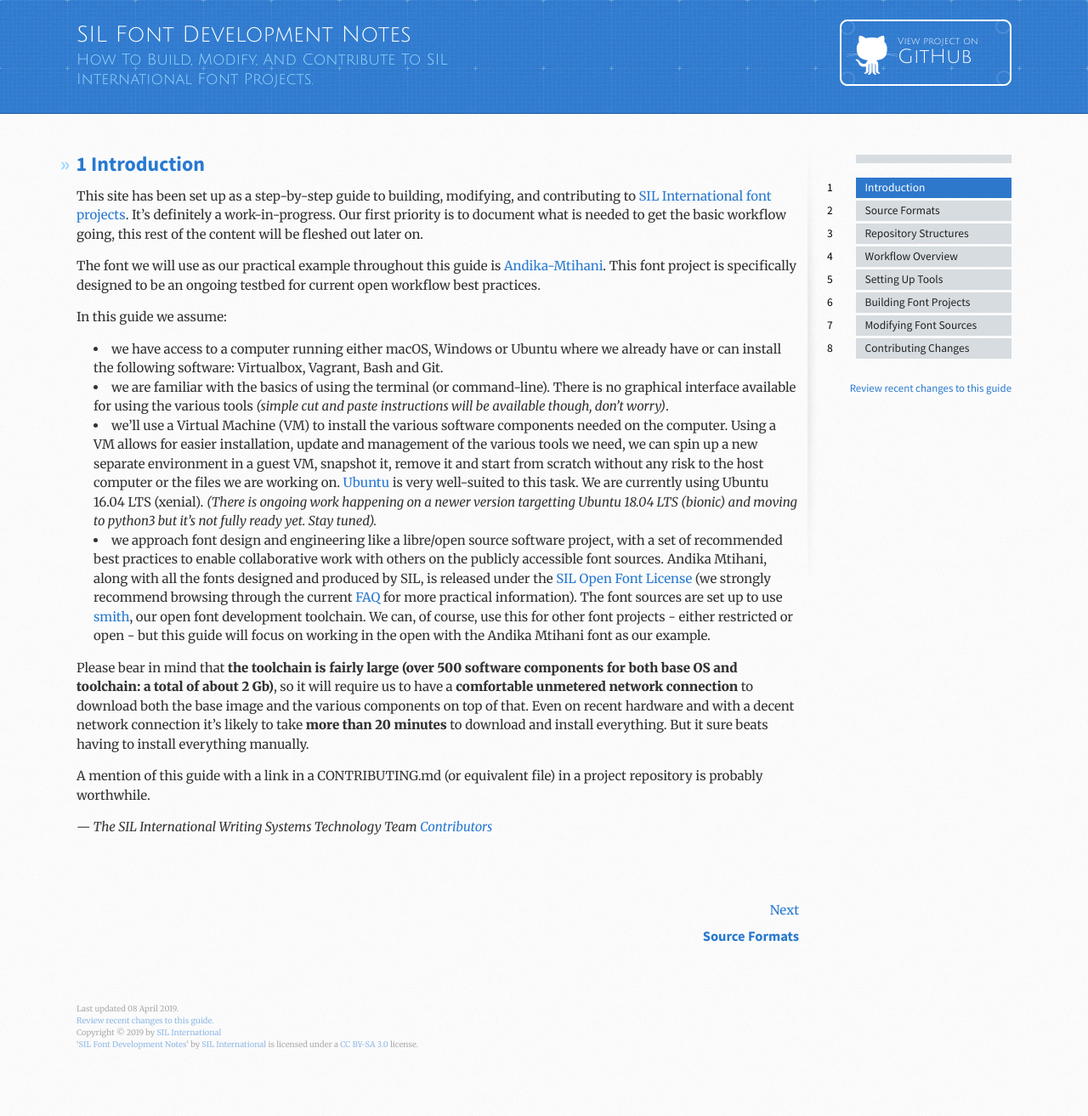
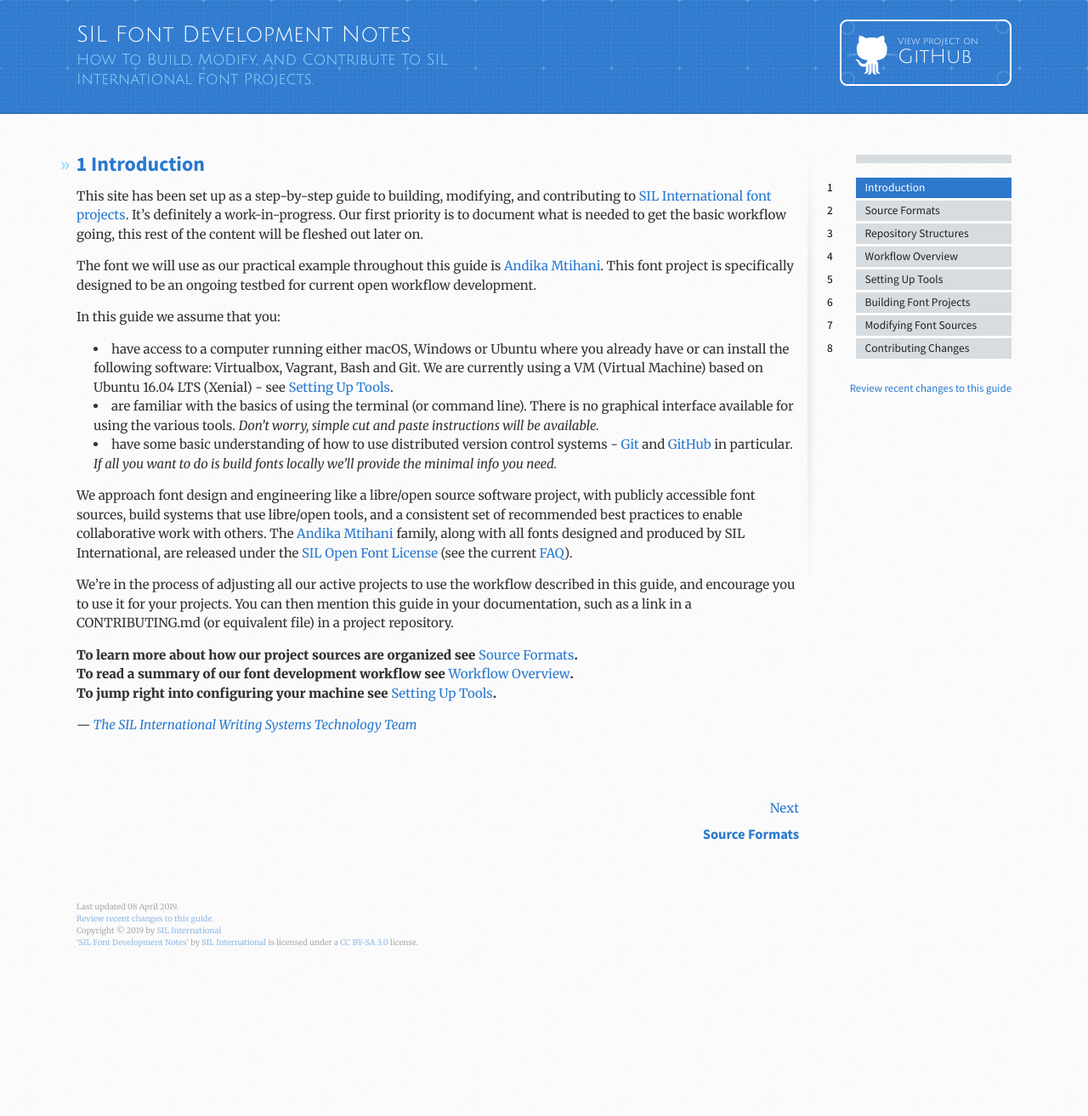
Before and after one commit to silnrsi/silfontdev, a Jekyll site: the page built from en-US/Introduction.md, in a window 1280 px wide. Shown: the whole page at 85% size. Built offline with Jekyll 4.4.1, drawn with Linux system fonts in a browser that asks for light colours; after the commit the page ends 1193 px from its top, so only the background shows below that.

Commit message:
Adding pages back one at a time

```diff
--- a/en-US/Introduction.md
+++ b/en-US/Introduction.md
@@ -8,21 +8,33 @@ title: Introduction
 ---
 
 
-This site has been set up as a step-by-step guide to building, modifying, and contributing to [SIL International font projects](http://software.sil.org/products/#fonts). It's definitely a work-in-progress. Our first priority is to document what is needed to get the basic workflow going, this rest of the content will be fleshed out later on.
+This site has been set up as a step-by-step guide to building, modifying, and contributing to [SIL International font projects]. It's definitely a work-in-progress. Our first priority is to document what is needed to get the basic workflow going, this rest of the content will be fleshed out later on.
 
-The font we will use as our practical example throughout this guide is [Andika-Mtihani](https://github.com/silnrsi/font-andika-mtihani). This font project is specifically designed to be an ongoing testbed for current open workflow best practices.
+The font we will use as our practical example throughout this guide is [Andika Mtihani]. This font project is specifically designed to be an ongoing testbed for current open workflow development.
 
-In this guide we assume:
-- we have access to a computer running either macOS, Windows or Ubuntu where we already have or can install the following software: Virtualbox, Vagrant, Bash and Git.
-- we are familiar with the basics of using the terminal (or command-line). There is no graphical interface available for using the various tools *(simple cut and paste instructions will be available though, don't worry)*.
-- we'll use a Virtual Machine (VM) to install the various software components needed on the computer. Using a VM allows for easier installation, update and management of the various tools we need, we can spin up a new separate environment in a guest VM, snapshot it, remove it and start from scratch without any risk to the host computer or the files we are working on. [Ubuntu](https://www.ubuntu.com/) is very well-suited to this task. We are currently using Ubuntu 16.04 LTS (xenial). *(There is ongoing work happening on a newer version targetting Ubuntu 18.04 LTS (bionic) and moving to python3 but it's not fully ready yet. Stay tuned).*
-- we approach font design and engineering like a libre/open source software project, with a set of recommended best practices to enable collaborative work with others on the publicly accessible font sources. Andika Mtihani, along with all the fonts designed and produced by SIL, is released under the [SIL Open Font License](https://scripts.sil.org/OFL) (we strongly recommend browsing through the current [FAQ](https://scripts.sil.org/ofl-faq_web) for more practical information). The font sources are set up to use [smith](https://github.com/silnrsi/smith), our open font development toolchain. We can, of course, use this for other font projects - either restricted or open - but this guide will focus on working in the open with the Andika Mtihani font as our example.
+In this guide we assume that you:
 
-Please bear in mind that __the toolchain is fairly large (over 500 software components for both base OS and toolchain: a total of about 2 Gb)__, so it will require us to have a __comfortable unmetered network connection__ to download both the base image and the various components on top of that. Even on recent hardware and with a decent network connection it's likely to take __more than 20 minutes__ to download and install everything. But it sure beats having to install everything manually.
+- have access to a computer running either macOS, Windows or Ubuntu where you already have or can install the following software: Virtualbox, Vagrant, Bash and Git. We are currently using a VM (Virtual Machine) based on Ubuntu 16.04 LTS (Xenial) - see [Setting Up Tools].
+- are familiar with the basics of using the terminal (or command line). There is no graphical interface available for using the various tools. *Don't worry, simple cut and paste instructions will be available.*
+- have some basic understanding of how to use distributed version control systems - [Git] and [GitHub] in particular. *If all you want to do is build fonts locally we'll provide the minimal info you need.*
 
-A mention of this guide with a link in a CONTRIBUTING.md (or equivalent file) in a project repository is probably worthwhile.
+We approach font design and engineering like a libre/open source software project, with publicly accessible font sources, build systems that use libre/open tools, and a consistent set of recommended best practices to enable collaborative work with others. The [Andika Mtihani] family, along with all fonts designed and produced by SIL International, are released under the [SIL Open Font License] (see the current [FAQ]).
 
-*&mdash; The SIL International Writing Systems Technology Team [Contributors]*
+We're in the process of adjusting all our active projects to use the workflow described in this guide, and encourage you to use it for your projects. You can then mention this guide in your documentation, such as a link in a CONTRIBUTING.md (or equivalent file) in a project repository.
 
-[on GitHub]: {{site.repourl}}
-[Contributors]:../AUTHORS.txt
+__To learn more about how our project sources are organized see [Source Formats].__
+__To read a summary of our font development workflow see [Workflow Overview].__
+__To jump right into configuring your machine see [Setting Up Tools].__
+
+*&mdash; [The SIL International Writing Systems Technology Team]*
+
+[SIL International font projects]: http://software.sil.org/products/#fonts
+[Andika Mtihani]: https://github.com/silnrsi/font-andika-mtihani
+[Setting Up Tools]: Setting_Up_Tools.html
+[Git]: https://git-scm.com/
+[GitHub]: https://help.github.com/en#dotcom
+[SIL Open Font License]: https://scripts.sil.org/OFL
+[FAQ]: https://scripts.sil.org/ofl-faq_web
+[Source Formats]: Source_Formats.html
+[Workflow Overview]: Workflow_Overview.html
+[The SIL International Writing Systems Technology Team]: ../AUTHORS.txt
```
